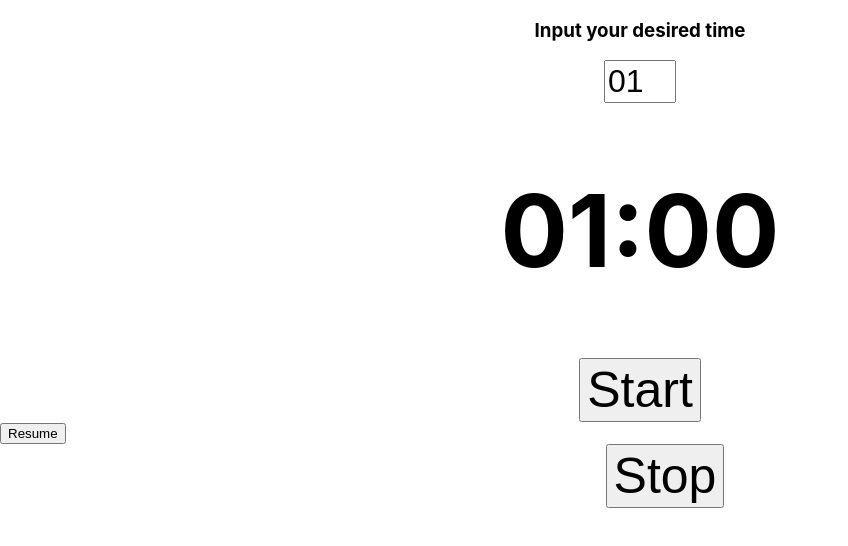
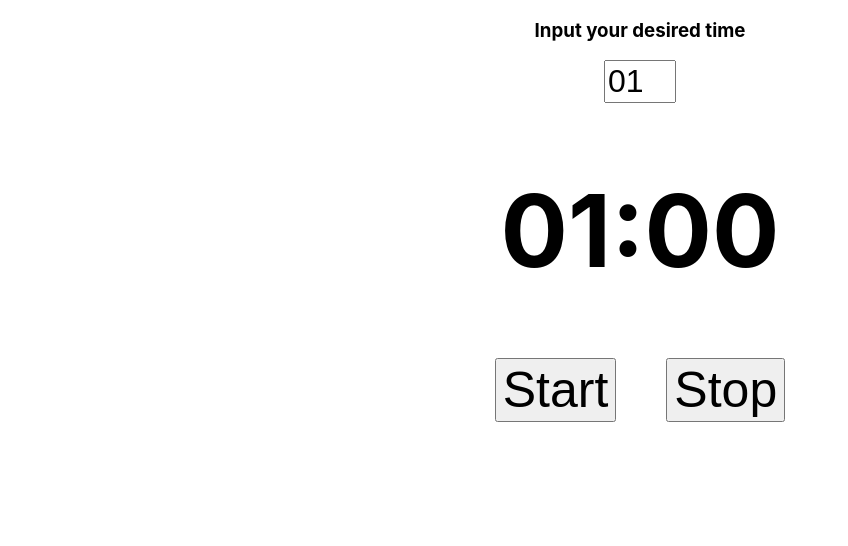
Before and after one commit to kyletolle/one_minute_timer-react, a React (Create React App) app: page / in a window 1280 px wide. Shown: the top 546 px of the page, without its empty margins (0-848 px from the left). Built offline with nearby package versions, Linux system fonts and the light colour scheme.

Commit message:
Fix Resume Button styles

```diff
--- a/src/ResumeButton.tsx
+++ b/src/ResumeButton.tsx
@@ -6,24 +6,27 @@
 
 const display = (props: ResumeButtonProps) => (
   css`
-    display: ${props.visible ? 'inline-block' : 'none'},
+    display: ${props.visible ? 'inline-block' : 'none'};
   `
 );
 
 const UnstyledResumeButton: React.FC<ResumeButtonProps> = ({ className, handleClick }) => {
-  return (<div className={className}>
-    <button onClick={handleClick}>
-      Resume
+  return (
+    <div className={className}>
+      <button onClick={handleClick}>
+        Resume
       </button>
-  </div>);
+    </div>
+  );
 }
 
 const ResumeButton = styled(UnstyledResumeButton)`
+  margin-left: 3em;
+  button {
+    font-size: 3em;
+  };
+
   ${display}
-
-  button {
-    font-size: 50;
-  }
-`
+`;
 
 export default ResumeButton;
```
